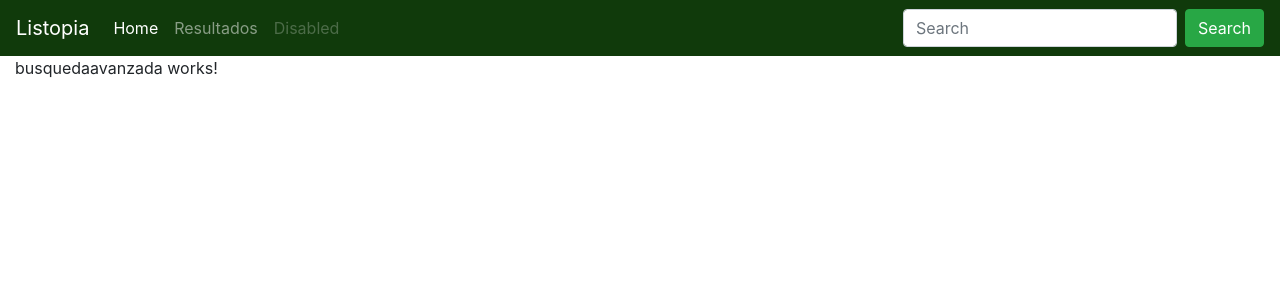
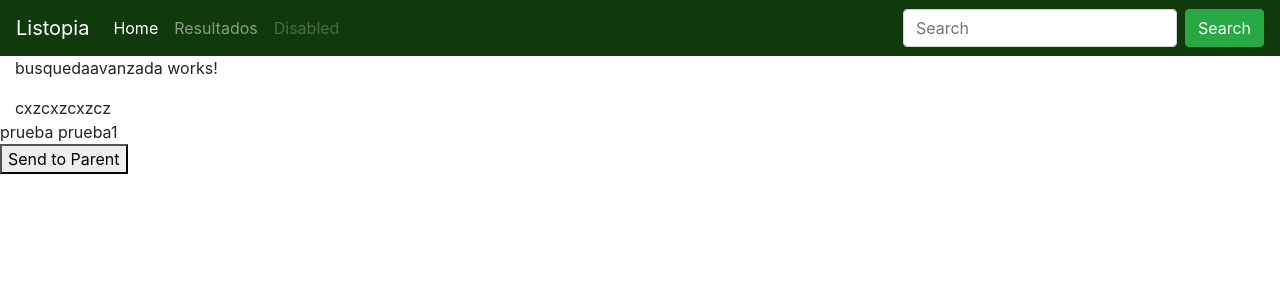
Before and after one commit to antoniomancera/Listopia, an Angular app: page /busquedaavanzada in a window 1280 px wide. Shown: the top 300 px of the page. Built offline with nearby package versions, Linux system fonts and the light colour scheme; no server answers.

Commit message:
Intentando inputs

```diff
--- a/src/app/app.component.html
+++ b/src/app/app.component.html
@@ -16,8 +16,11 @@
       </li>
     </ul>
     <form class="form-inline my-2 my-lg-0">
-      <input class="form-control mr-sm-2" type="search" placeholder="Search" aria-label="Search" [(ngModel)]="nombre" name="prueba">
+      <input class="form-control mr-sm-2" type="search" placeholder="Search" aria-label="Search" [(ngModel)]="nombre" name="prueba" (ngModelChange)=elementobuscar (keyup)="cambiaBusqueda()">
       <button class="btn btn-outline-success my-2 my-sm-0" id="prueba" type="submit"  [routerLink]="['/busquedaavanzada']"  [routerLinkActive]="['active']"  >Search</button>
     </form>
   </div>
 </nav><div class="container-fluid"> <router-outlet></router-outlet> </div>
+<div>prueba
+prueba1</div>
+<button (click)="enviarMensaje(pruebaenvio)">Send to Parent</button>
--- a/src/app/app.component.ts
+++ b/src/app/app.component.ts
@@ -1,9 +1,10 @@
-import { Component } from '@angular/core';
+import { Component ,EventEmitter,Input,Output} from '@angular/core';
 import {DateBooks} from './interfaces/date-books'
 import {VolumeInfo} from './interfaces/volume-info'
 import {ImageLinks} from './interfaces/image-links'
 import {Book} from './interfaces/book'
 import { GoodreadsService} from './services/goodreads.service';
+import { Router } from '@angular/router';
 
 @Component({
   selector: 'app-root',
@@ -16,14 +17,19 @@ export class AppComponent {
   books1:DateBooks;
  books:Book[];
 
-nombre:string;
+ nombre:string;
+
+ @Output() open: EventEmitter<string> = new EventEmitter();
+
+
 public libro2:Promise<any[]>;
 public libro1:Book[];
-
-  constructor(private GoodreadsService1:GoodreadsService) { }
+elementobuscar:string;
+pruebaenvio="envio";
+  constructor(private GoodreadsService1:GoodreadsService,private router: Router) { }
 
   ngOnInit() {
-
+/*
     this.GoodreadsService1.getBooks3('anillos').subscribe(data=>{
       this.books1=data;
       console.log(this.books1.items[1].volumeInfo);
@@ -31,7 +37,17 @@ public libro1:Book[];
       this.books=this.books1.items;
       console.log(this.books1);
       console.log(this.books1.items[1].volumeInfo['title']);
-    })
+    })*/
    }
+cambiaBusqueda(){
+this.router.navigateByUrl('/busquedaavanzada');
+this.open.emit(this.pruebaenvio);
+}
+enviarMensaje(mensaje:string){
+  this.open.emit(mensaje);
+}
 
+/*filter(){
+this.valor.emit(this.nombre);
+}*/
 }
--- a/src/app/busqueda/busqueda.component.html
+++ b/src/app/busqueda/busqueda.component.html
@@ -26,7 +26,7 @@
 
 
 
-
+<!--
 <div *ngFor="let book of booksp">
   <h4 class="prueba">
       <p> {{book.volumeInfo['title']}}</p>
@@ -44,4 +44,4 @@
           </h4>
       </div>
   </tbody>
-</table>
+</table>-->
--- a/src/app/busquedaavanzada/busquedaavanzada.component.html
+++ b/src/app/busquedaavanzada/busquedaavanzada.component.html
@@ -1 +1,4 @@
 <p>busquedaavanzada works!</p>
+cxzcxzcxzcz
+
+{{prueba}}
--- a/src/app/busquedaavanzada/busquedaavanzada.component.ts
+++ b/src/app/busquedaavanzada/busquedaavanzada.component.ts
@@ -1,15 +1,31 @@
-import { Component, OnInit } from '@angular/core';
+import { Component, OnInit,Input } from '@angular/core';
 
 @Component({
   selector: 'app-busquedaavanzada',
   templateUrl: './busquedaavanzada.component.html',
   styleUrls: ['./busquedaavanzada.component.css']
 })
+
+
+
+
 export class BusquedaavanzadaComponent implements OnInit {
+
+prueba:string;
+
+@Input() open: string;
 
   constructor() { }
 
   ngOnInit(): void {
   }
+getNotification(){
+this.prueba=this.open;
+
 
 }
+receivedChildMessage: string;
+getMessage(mensaje: string) {
+    this.receivedChildMessage = mensaje;
+  }
+}
--- a/src/app/interfaces/openlibrary/docs.ts
+++ b/src/app/interfaces/openlibrary/docs.ts
@@ -1,5 +1,7 @@
 export interface Docs {
 
   title_suggest:string,
-  cover_i:number
+  cover_i:number,
+  isbn:number[],
+  author_name:string[]
 }
--- a/src/app/services/goodreads.service.ts
+++ b/src/app/services/goodreads.service.ts
@@ -20,7 +20,7 @@ import {OpenDataBooks} from '../interfaces/openlibrary/open-data-books';
 export class GoodreadsService {
 libros:DateBooks;
 libro:Book[];
-@Input () value: string;
+
 
   constructor(
     public http:HttpClient
@@ -37,7 +37,7 @@ libro:Book[];
   }
 prueba:Book[];
 public getBooks3(busqueda:string): Observable<DateBooks>{
-  return this.http.get<DateBooks>(`https://www.googleapis.com/books/v1/volumes?q=${busqueda}`);
+  return this.http.get<DateBooks>(`https://www.googleapis.com/books/v1/volumes?q=${busqueda}&maxResults=40`);
 
 }
 
```
